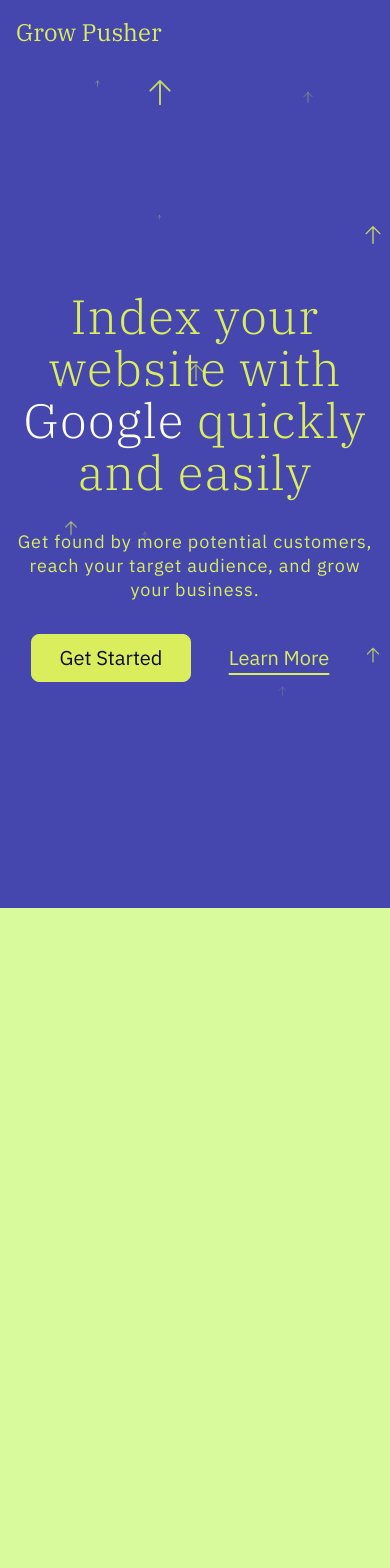
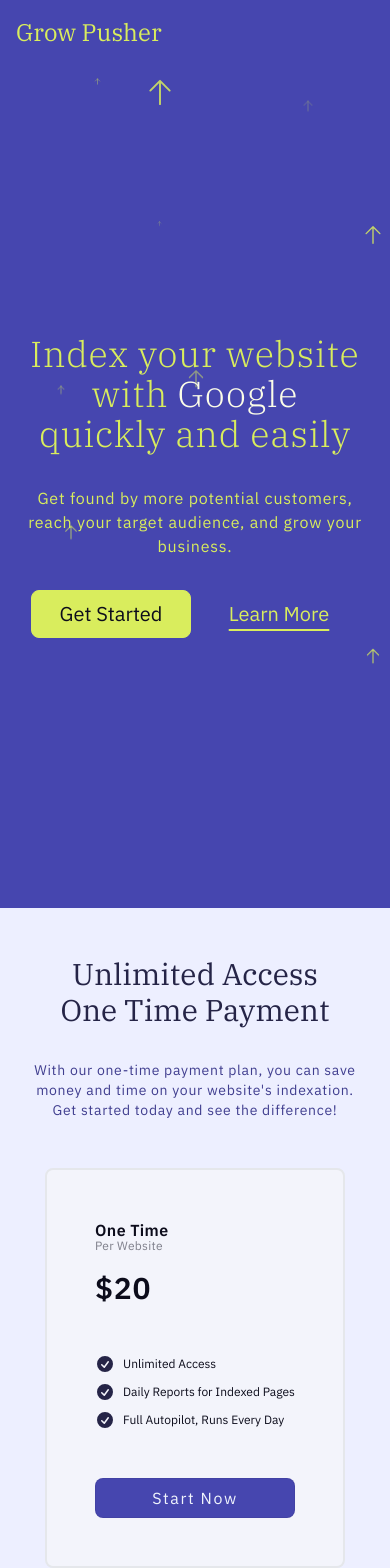
Before and after one commit to okanay/ga-backend-oa-client, a React (Vite) app: page / in a window 390 px wide. Shown: the top 1568 px of the page. Built offline with nearby package versions, Linux system fonts and the light colour scheme.

Commit message:
pricing - 8

```diff
--- a/src/components/main/index/hero-section/getting-start/description.tsx
+++ b/src/components/main/index/hero-section/getting-start/description.tsx
@@ -1,6 +1,6 @@
 export const Description = () => {
   return (
-    <p className="max-w-[560px] text-center text-lg leading-6 tracking-wider sm:text-xl sm:leading-7 sm:tracking-widest">
+    <p className="max-w-[560px] text-center text-sm leading-6 tracking-wider sm-phone:text-base xl-phone:text-lg sm:text-xl sm:leading-7 sm:tracking-widest">
       Get found by more potential customers, reach your target audience, and
       grow your business.
     </p>
--- a/src/components/main/index/hero-section/getting-start/get-started-btn.tsx
+++ b/src/components/main/index/hero-section/getting-start/get-started-btn.tsx
@@ -1,6 +1,6 @@
 export const GetStartedBtn = () => {
   return (
-    <button className="h-[48px] w-[160px] rounded-lg border border-primary-300 bg-primary-300 text-xl text-ebony-950 transition-colors duration-300 hover:bg-primary-500 sm:h-[64px] sm:w-[200px] sm:text-2xl">
+    <button className="h-[40px] w-[140px] rounded-lg border border-primary-300 bg-primary-300 text-base text-ebony-950 transition-colors duration-300 hover:bg-primary-500 sm-phone:h-[48px] sm-phone:w-[160px] sm-phone:text-xl sm:h-[64px] sm:w-[200px] sm:text-2xl">
       Get Started
     </button>
   );
--- a/src/components/main/index/hero-section/getting-start/learn-more-btn.tsx
+++ b/src/components/main/index/hero-section/getting-start/learn-more-btn.tsx
@@ -1,6 +1,6 @@
 export const LearnMoreBtn = () => {
   return (
-    <button className="h-[48px] w-[160px] text-xl underline underline-offset-8 transition-colors duration-300 hover:text-primary-500 sm:h-[64px] sm:w-[200px] sm:text-2xl">
+    <button className="h-[40px] w-[140px] text-base underline underline-offset-8 transition-colors duration-300 hover:bg-primary-500 hover:text-primary-500 sm-phone:h-[48px] sm-phone:w-[160px] sm-phone:text-xl sm:h-[64px] sm:w-[200px] sm:text-2xl">
       Learn More
     </button>
   );
--- a/src/components/main/index/hero-section/getting-start/title.tsx
+++ b/src/components/main/index/hero-section/getting-start/title.tsx
@@ -1,6 +1,6 @@
 export const Title = () => {
   return (
-    <h1 className="text-balance text-center font-plexSansSerif text-5xl font-light leading-[3.25rem] tracking-wide sm:text-6xl sm:leading-[4.5rem] sm:tracking-wide">
+    <h1 className="text-balance text-center font-plexSansSerif text-3xl font-light tracking-wide sm-phone:text-4xl sm:text-6xl sm:leading-[4.5rem] sm:tracking-wide">
       Index your website with <span className={"text-primary-50"}>Google</span>{" "}
       quickly and easily
     </h1>
--- a/src/components/main/index/hero-section/index.tsx
+++ b/src/components/main/index/hero-section/index.tsx
@@ -4,7 +4,7 @@ import { ArrowAnimation } from "./arrow-animation";
 
 export const HeroSection = () => {
   return (
-    <div className={"relative h-svh w-full sm:min-h-[1000px]"}>
+    <div className={"relative h-svh w-full bg-secondary-700 sm:min-h-[1000px]"}>
       <div className="relative mx-auto h-full w-full max-w-7xl px-4">
         <div className="flex h-full flex-col items-center justify-center gap-24">
           <Browser />
--- a/src/components/main/price-section/index.tsx
+++ b/src/components/main/price-section/index.tsx
@@ -24,19 +24,16 @@ export const PriceSection = () => {
   return (
     <section
       ref={sectionRef}
-      className={"relative h-fit overflow-hidden bg-flower-50 py-24"}
+      className="relative flex h-fit flex-col justify-center overflow-hidden bg-flower-50 py-12 sm:h-full sm:py-24"
     >
-      <div className={"flex flex-col items-center justify-center space-y-12"}>
-        {/*About Price*/}
-        <div
-          className={
-            "flex w-full flex-col items-center justify-center space-y-12 text-center"
-          }
-        >
-          <h4 className="text-balance text-center font-plexSansSerif text-4xl text-secondary-950 sm:text-6xl sm:leading-[3.75rem] lg:max-w-[42.5rem] lg:text-7xl lg:leading-[4.75rem]">
+      {/*Contents*/}
+      <div className="flex flex-col items-center justify-center space-y-12">
+        {/*Price Section Header*/}
+        <div className="flex w-full flex-col items-center justify-center space-y-8 text-center sm:space-y-12">
+          <h4 className="text-balance text-center font-plexSansSerif text-3xl text-secondary-950 base-phone:text-4xl sm:text-6xl sm:leading-[3.75rem] lg:max-w-[42.5rem] lg:text-7xl lg:leading-[4.75rem]">
             Unlimited Access One Time Payment
           </h4>
-          <h5 className="text-balance text-center text-sm tracking-wider text-secondary-800 sm:text-xl sm:leading-[1.4rem] lg:max-w-[55rem] lg:text-2xl lg:leading-[1.85rem]">
+          <h5 className="text-balance text-center text-sm leading-5 tracking-wider text-secondary-800 base-phone:text-sm sm:text-xl sm:leading-[1.4rem] lg:max-w-[55rem] lg:text-2xl lg:leading-[1.85rem]">
             With our one-time payment plan, you can save money and time on your
             website's indexation. Get started today and see the difference!
           </h5>
@@ -44,30 +41,31 @@ export const PriceSection = () => {
 
         {/*Card*/}
         <m.div
-          className={`relative z-30 h-[30rem] w-[22rem] space-y-6 rounded-lg
-          border-2 border-secondary-950/10 bg-flower-50 px-12 py-12
-          shadow shadow-flower-950/10 sm:border-secondary-700`}
+          className={`relative z-30 rounded-lg border-2 bg-secondary-50 sm:min-h-[30rem] sm:w-[22rem] sm:scale-[108%] sm:border-2
+          sm:border-secondary-700
+          `}
           style={{
             opacity,
             clipPath: clipTemplate,
           }}
         >
-          <div className={"flex h-full w-full flex-col justify-between"}>
+          {/* Card Items*/}
+          <div className="flex h-full w-full flex-col justify-between space-y-12 px-12 py-12">
             {/*Card Top*/}
             <div>
-              <h6 className="text-lg font-bold tracking-wide text-ebony-950">
+              <h6 className="text-base font-bold tracking-wide text-ebony-950 sm:text-lg">
                 One Time
               </h6>
-              <h5 className="mb-6 text-base tracking-wide text-ebony-950/50">
+              <h5 className="-mt-1 text-xs tracking-wide text-ebony-950/50 sm:text-base">
                 Per Website
               </h5>
-              <h5 className="text-4xl font-bold tracking-wide text-ebony-950">
+              <h5 className="mt-4 text-3xl font-bold tracking-wide text-ebony-950 sm:text-4xl">
                 $20
               </h5>
             </div>
 
             {/*Card List*/}
-            <ul className="space-y-2 text-sm text-ebony-950">
+            <ul className="space-y-2 text-xs text-ebony-950 sm:text-sm">
               <li className="relative flex items-center justify-start gap-2">
                 <CheckIcon />
                 <span>Unlimited Access</span>
@@ -84,7 +82,7 @@ export const PriceSection = () => {
 
             {/*Card Button*/}
             <div className="w-full">
-              <button className="h-[3.75rem] w-full rounded-lg border border-secondary-950/10 bg-secondary-700 text-xl tracking-widest text-flower-50">
+              <button className="h-[2.5rem] w-full rounded-lg border border-secondary-950/10 bg-secondary-700 text-base tracking-widest text-ebony-50 sm:h-[3.75rem] sm:text-xl">
                 Start Now
               </button>
             </div>
@@ -92,6 +90,7 @@ export const PriceSection = () => {
         </m.div>
       </div>
 
+      {/* Bottom Circle*/}
       <m.div
         className="absolute bottom-0 left-0 z-20 hidden h-[22rem] w-full bg-secondary-700 sm:block"
         style={{
--- a/src/pages/(main)/layout.tsx
+++ b/src/pages/(main)/layout.tsx
@@ -3,7 +3,7 @@ import { Header } from "@/components/main/header.tsx";
 
 export const MainLayout = () => {
   return (
-    <div className={" bg-secondary-700 text-primary-300"}>
+    <div className={"bg-secondary-700 text-primary-300"}>
       <Header />
       <Outlet />
     </div>
--- a/src/pages/(main)/page.tsx
+++ b/src/pages/(main)/page.tsx
@@ -1,38 +1,11 @@
 import { HeroSection } from "@/components/main/index/hero-section";
-import { m, useScroll, useTransform } from "framer-motion";
-import { useRef } from "react";
 import { PriceSection } from "@/components/main/price-section";
 
 export const MainPage = () => {
-  const sectionsRef = useRef<HTMLDivElement>(null);
-  const { scrollYProgress } = useScroll({
-    target: sectionsRef,
-    offset: ["start end", "end end"],
-  });
-  const x = useTransform(scrollYProgress, [0, 0.55, 1], ["0%", "0%", "-100%"]);
-
   return (
-    <main>
+    <main className={"bg-flower-50"}>
       <HeroSection />
-
-      <div ref={sectionsRef} className="h-[200svh] min-h-[2000px] w-[100%]">
-        <div
-          className={
-            "sticky top-0 h-[50%] w-[100%] overflow-hidden bg-ebony-200"
-          }
-        >
-          <m.div
-            className={"flex h-full w-[100%] bg-ebony-300"}
-            style={{ translateX: x }}
-          >
-            <div className={"h-full w-[100%] flex-shrink-0 bg-secondary-700"}>
-              <PriceSection />
-            </div>
-            <div className={"h-full w-[100%] flex-shrink-0 bg-lime-200"} />
-          </m.div>
-        </div>
-      </div>
-      <div className="h-svh w-[100%] bg-ebony-300" />
+      <PriceSection />
     </main>
   );
 };
```
